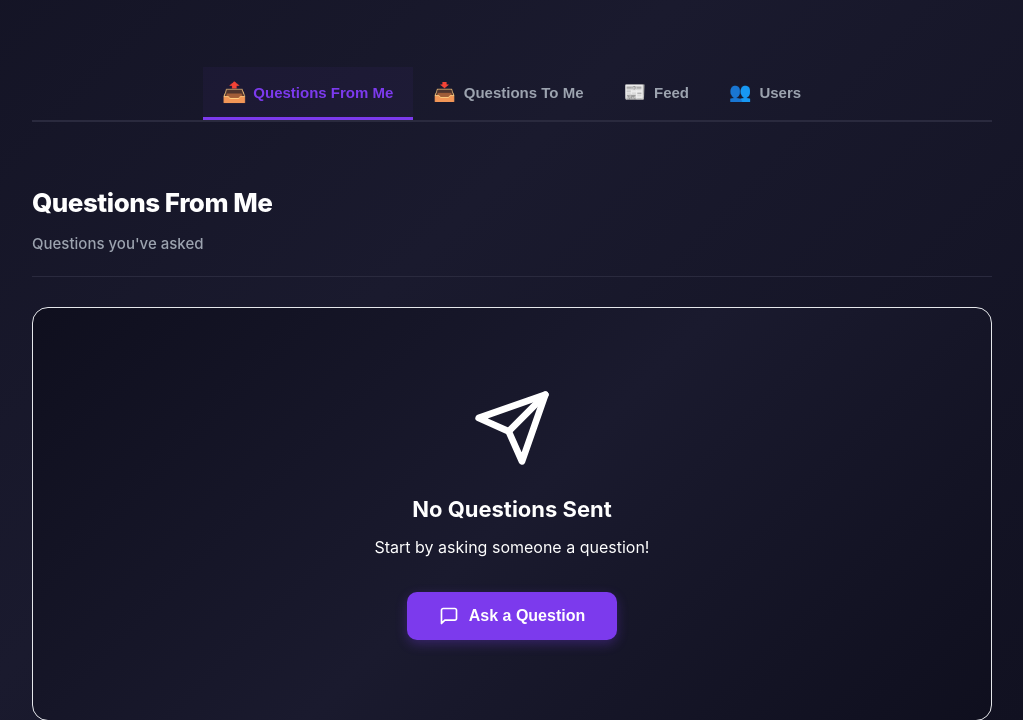
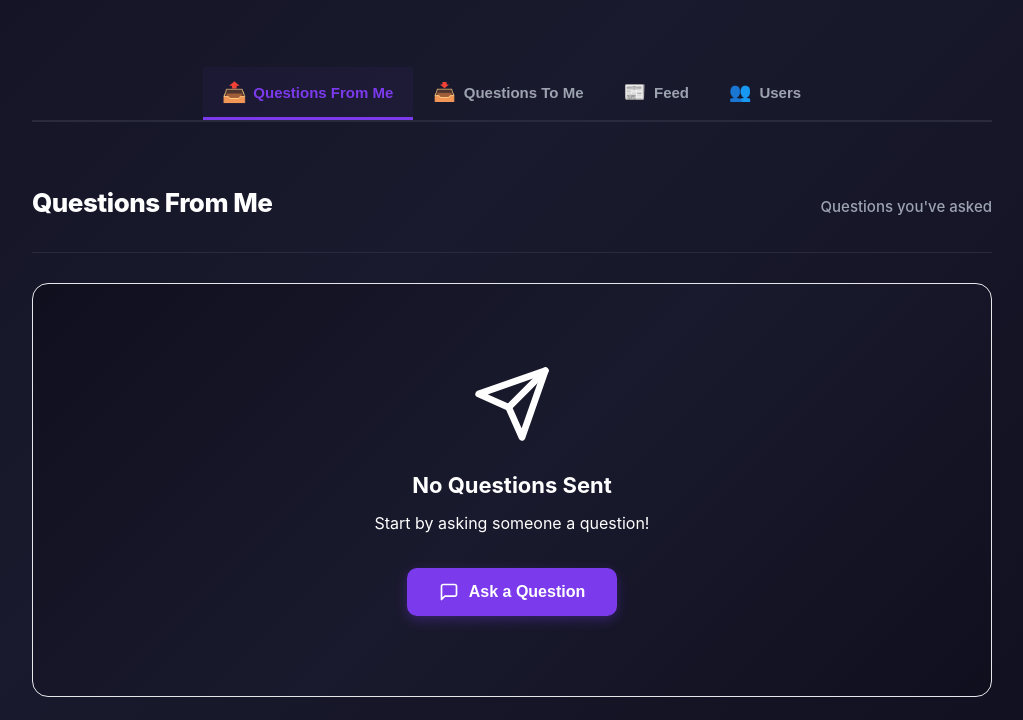
Before and after one commit to ahmedali109/Developers.FM, a Django app: page /auth/profile/ in a window 1280 px wide. Shown: the part 502-1222 px from the top of the page, without its empty margins (128-1151 px from the left). Run offline with Django 5.2, Linux system fonts and the light colour scheme; the visitor is signed in with stand-in values (Sample User, id 1); data comes from the database, SQL or seed files in the repository; data that the repository does not hold is empty.

Commit message:
Improve content header layout with flexbox for better alignment and spacing

```diff
--- a/static/css/profile.css
+++ b/static/css/profile.css
@@ -198,6 +198,19 @@ body {
   margin-bottom: 30px;
   padding-bottom: 20px;
   border-bottom: 1px solid var(--border-color);
+  display: flex;
+  align-items: center;
+  justify-content: space-between;
+  gap: 30px;
+}
+
+.content-header > div {
+  flex: 1;
+}
+
+.content-header .btn-ask-question {
+  flex-shrink: 0;
+  white-space: nowrap;
 }
 
 .content-header h2 {
```
